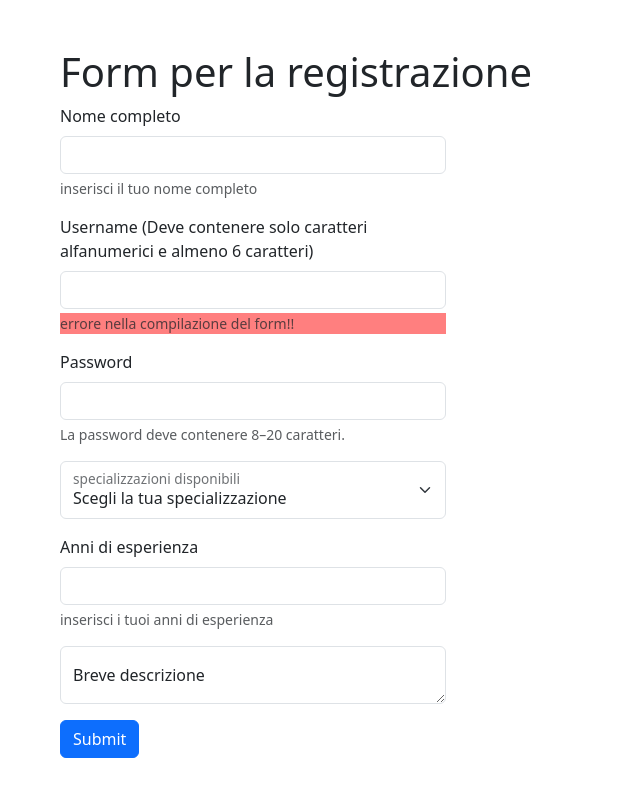
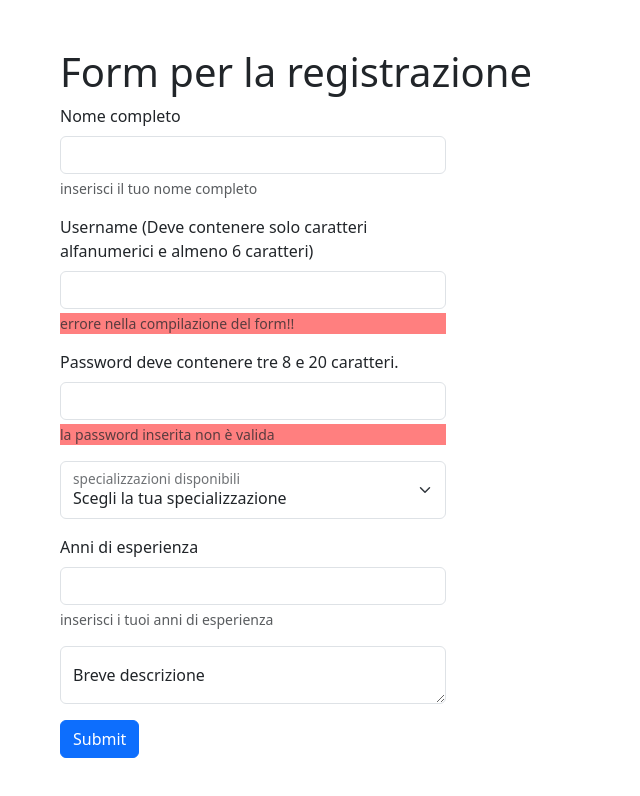
Before and after one commit to CarloMart88/ex-react-useref-signup, a React (Vite) app: page / in a window 1280 px wide. Shown: the top 796 px of the page, without its empty margins (0-640 px from the left). Built offline with nearby package versions, Linux system fonts and the light colour scheme.

Commit message:
feat add passwordNameCheck to check the password input

```diff
--- a/src/App.jsx
+++ b/src/App.jsx
@@ -31,6 +31,10 @@ function App() {
   const symbols = "!@#$%^&*()-_=+[]{}|;:'\\\",.<>?/`~";
   const userNameCheck = [...userName].every(
     (u) => letters.includes(u) || numbers.includes(u)
+  );
+
+  const passwordNameCheck = [...password].every(
+    (u) => letters.includes(u) || numbers.includes(u) || symbols.includes(u)
   );
 
   function onsubmit(e) {
@@ -98,10 +102,10 @@ function App() {
                   </div>
                 )}
               </div>
-              {/*✅ Password (input di tipo password)*/}
+              {/*✅ Password (input di tipo password) ✅ Password: Deve contenere almeno 8 caratteri, 1 lettera, 1 numero e 1 simbolo.*/}
               <div className="mb-3 col-5">
                 <label htmlFor="password" className="form-label">
-                  Password
+                  Password deve contenere tre 8 e 20 caratteri.
                 </label>
                 <input
                   id="password"
@@ -111,9 +115,17 @@ function App() {
                   value={password}
                   onChange={(e) => setPassword(e.target.value)}
                 />
-                <div className="form-text">
-                  La password deve contenere 8–20 caratteri.
-                </div>
+                {passwordNameCheck &&
+                password.length >= 8 &&
+                password.length < 20 ? (
+                  <div className="form-text green">
+                    la password può esser salvata
+                  </div>
+                ) : (
+                  <div className="form-text red">
+                    la password inserita non è valida
+                  </div>
+                )}
               </div>
               {/*✅ Specializzazione (select con opzioni: "Full Stack", "Frontend", "Backend")*/}
               <div className="form-floating mb-3 col-5">
```
